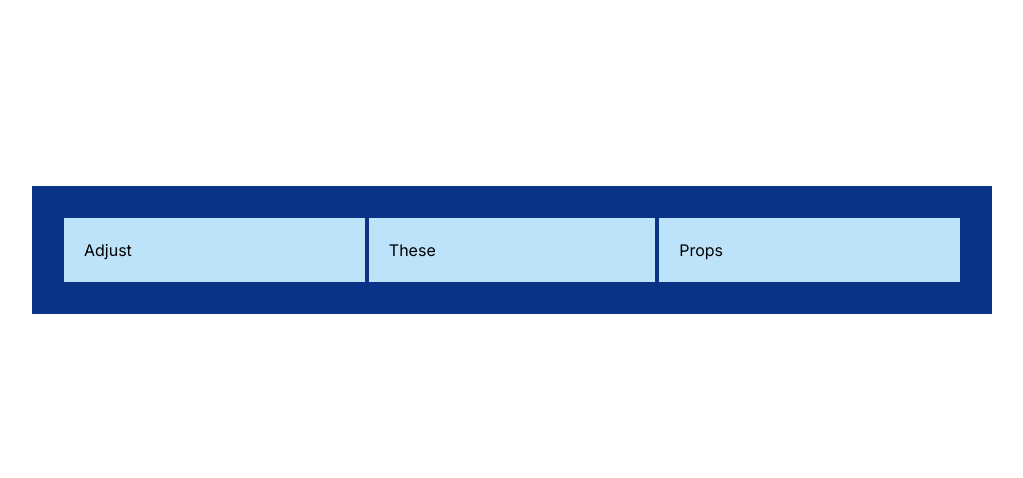
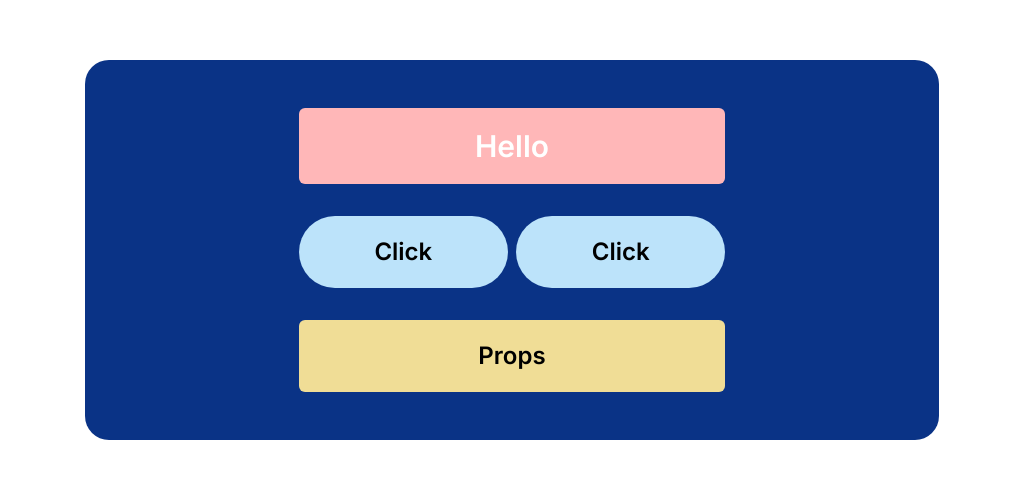
Before and after one commit to acm-ucr/archery-website, a Next.js app: page / in a window 1280 px wide. Shown: the part 150-628 px from the top of the page, without its empty margins (128-1151 px from the left). Built offline with nearby package versions, Linux system fonts and the light colour scheme.

Commit message:
completed flexbox lesson

```diff
--- a/src/app/example.tsx
+++ b/src/app/example.tsx
@@ -1,17 +1,24 @@
 const Example = (props: { text1: string; text2: string; text3: string }) => {
   return (
-    <div className="bg-archery-blue-500 flex w-3/4 items-center gap-1 justify-self-center p-8">
-      <div className="bg-archery-blue-100 w-1/2 p-5 text-left">
-        {props.text1}
-      </div>
+    <div className="bg-archery-blue-500 flex w-2/3 items-center justify-center rounded-3xl py-12">
+      <div className="flex w-1/2 flex-col items-center gap-8">
+        <div className="bg-archery-pink-100 flex w-full items-center justify-center rounded-md py-5 text-center text-3xl font-semibold text-white">
+          {props.text1}
+        </div>
 
-      <div className="flex w-1/2 flex-row gap-1">
-        <div className="bg-archery-blue-100 w-full p-5 text-left">
-          {props.text2}
+        <div className="flex w-full flex-row items-center justify-center gap-2">
+          <div className="bg-archery-blue-100 flex flex-1 items-center justify-center rounded-full py-5 text-center text-2xl font-semibold">
+            {props.text2}
+          </div>
+          <div className="bg-archery-blue-100 flex flex-1 items-center justify-center rounded-full py-5 text-center text-2xl font-semibold">
+            {props.text2}
+          </div>
+        </div>
+
+        <div className="bg-archery-yellow-100 flex w-full items-center justify-center rounded-md py-5 text-center text-2xl font-semibold">
+          {props.text3}
         </div>
       </div>
-
-      <div className="bg-archery-blue-100 w-1/2 p-5">{props.text3}</div>
     </div>
   );
 };
--- a/src/app/page.tsx
+++ b/src/app/page.tsx
@@ -3,7 +3,7 @@ import Example from "@/app/example";
 const Home = () => {
   return (
     <div className="flex h-screen w-screen items-center justify-center">
-      <Example text1="Adjust" text2="These" text3="Props" />
+      <Example text1="Hello" text2="Click" text3="Props" />
     </div>
   );
 };
```
